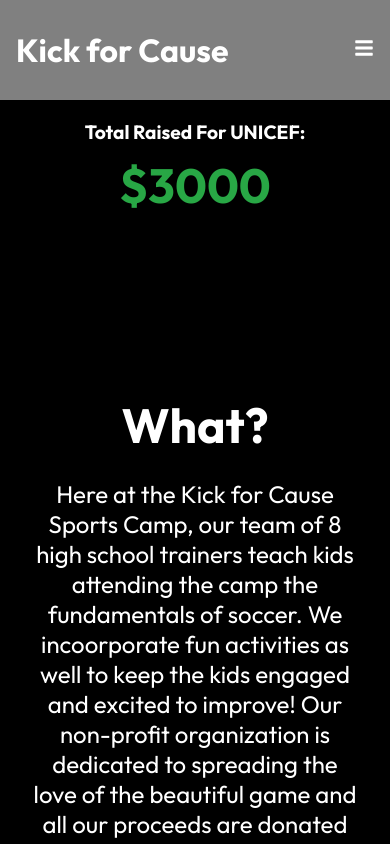
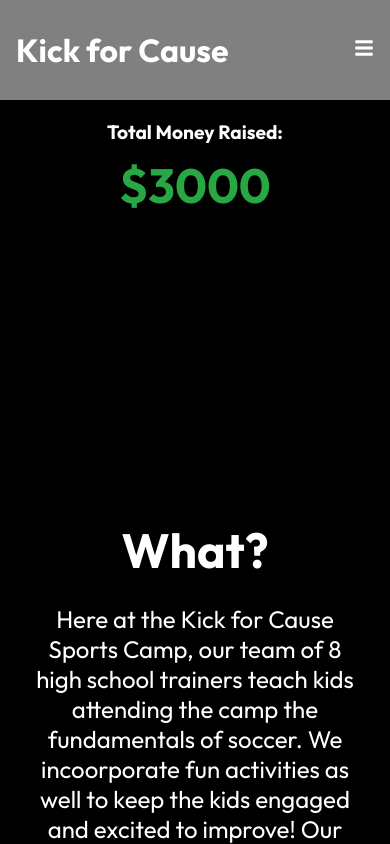
Before and after one commit to rayirthdasgupta/kick-for-cause, a React (Create React App) app: page / in a window 390 px wide. Shown: the top 844 px of the page. Built offline with nearby package versions, Linux system fonts and the light colour scheme.

Commit message:
Money Counter

```diff
--- a/src/components/DonationCounter.js
+++ b/src/components/DonationCounter.js
@@ -14,7 +14,7 @@
 
   return (
     <div className="donation-counter">
-      <h4>Total Raised For UNICEF:</h4>
+      <h4>Total Money Raised:</h4>
       <animated.div className="counter">
         {number.to(n => `$${n.toFixed(0).toLocaleString()}`)}
       </animated.div>
--- a/src/components/HeroImgStyles.css
+++ b/src/components/HeroImgStyles.css
@@ -57,6 +57,7 @@
 @media screen and (max-width: 670px) {
     .hero .content {
         top: 130%;
+        padding-top: 450px;
 
     }
 
```
